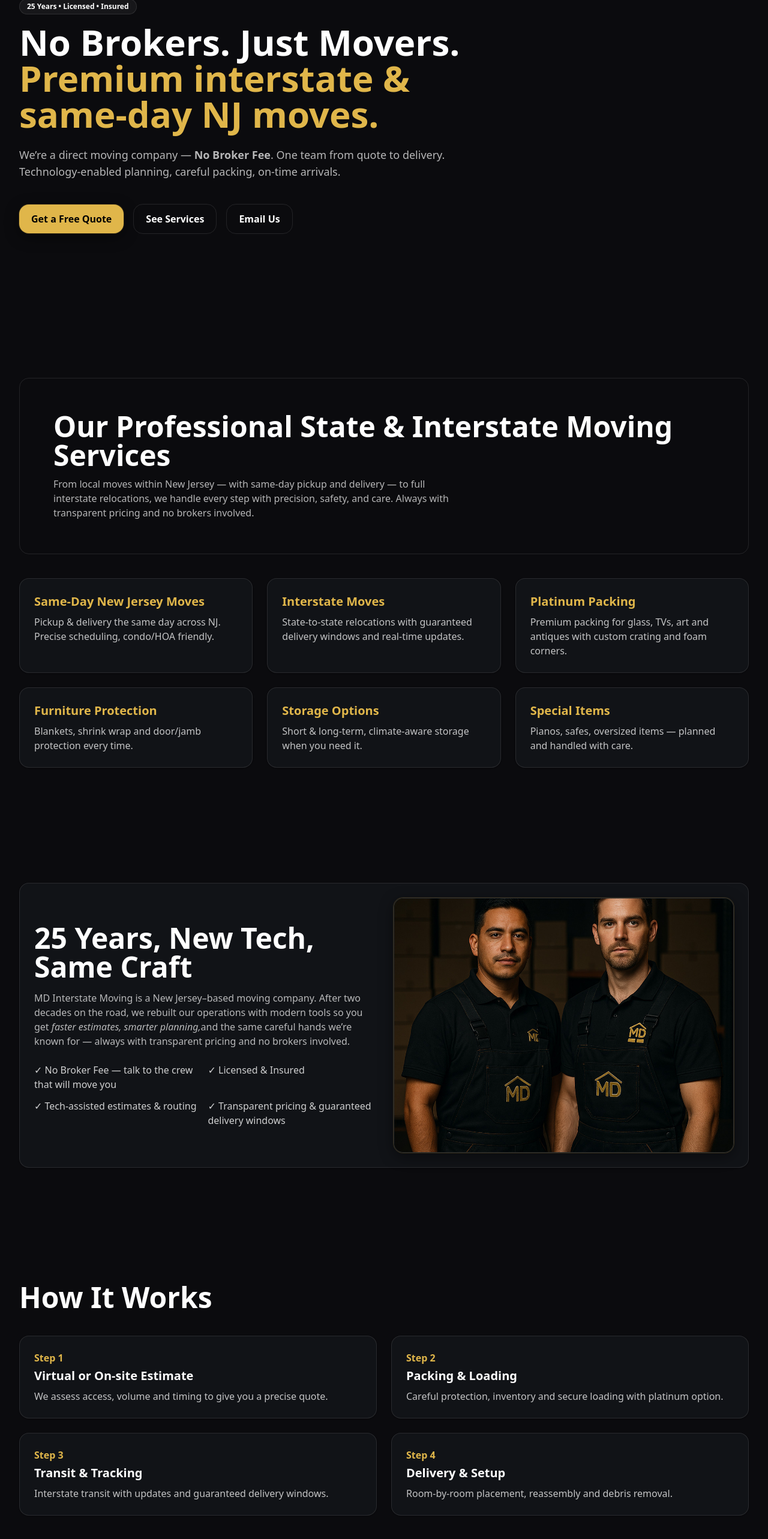
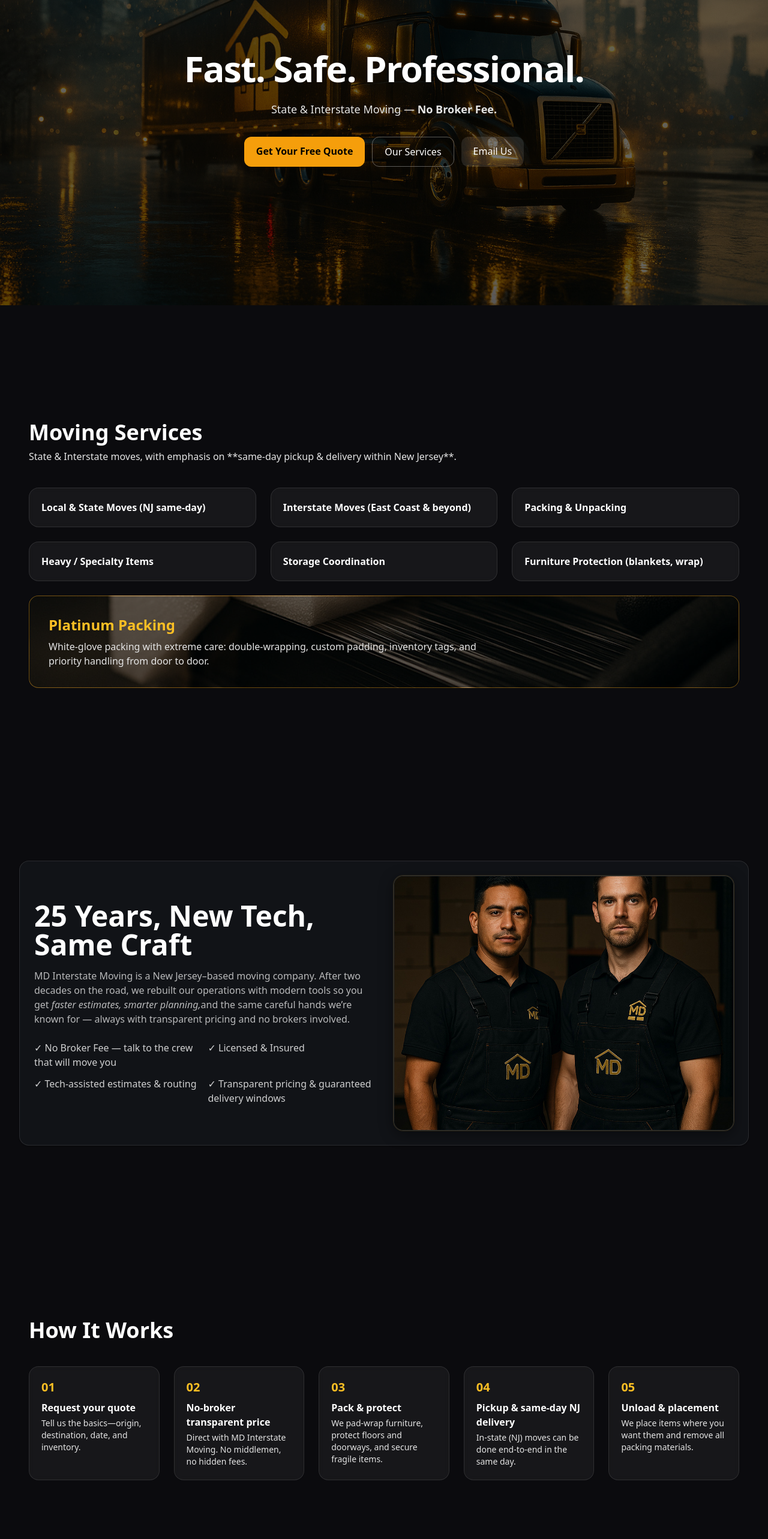
Before and after one commit to davimarti90/md-website, a Next.js app: page / in a window 1280 px wide. Shown: the part 212-2778 px from the top of the page at 60% size. Built offline with nearby package versions, Linux system fonts and the light colour scheme.

Commit message:
fix(images): use imported src for all backgrounds

```diff
--- a/components/Hero.tsx
+++ b/components/Hero.tsx
@@ -1,28 +1,38 @@
-import Image from 'next/image'
-import Link from 'next/link'
+// app/components/Hero.tsx
+"use client";
+
+import heroBg from "@/public/hero-bg.jpg";
 
 export default function Hero() {
   return (
-    <section className="relative overflow-hidden">
-      <Image src="/images/hero-bg.jpg" alt="" fill className="object-cover opacity-25 -z-10" priority />
-      <div className="container-md py-24 md:py-36">
-        <div className="max-w-3xl">
-          <div className="badge mb-4">25 Years • Licensed • Insured</div>
-          <h1 className="text-4xl md:text-6xl font-extrabold leading-tight">
-            No Brokers. Just Movers.<br/>
-            <span className="text-mdGold">Premium interstate & same-day NJ moves.</span>
-          </h1>
-          <p className="mt-6 text-lg lead">
-            We’re a direct moving company — <strong>No Broker Fee</strong>. One team from quote to delivery.
-            Technology-enabled planning, careful packing, on-time arrivals.
-          </p>
-          <div className="mt-10 flex items-center gap-4">
-            <Link href="/contact" className="btn-primary">Get a Free Quote</Link>
-            <a href="#services" className="btn-ghost">See Services</a>
-            <a href="mailto:admin@mdinterstatemoving.com" className="btn-ghost">Email Us</a>
-          </div>
+    <section
+      className="relative min-h-[70vh] md:min-h-[82vh] flex items-center justify-center text-center"
+      style={{
+        backgroundImage: `url(${heroBg.src})`,
+        backgroundSize: "cover",
+        backgroundPosition: "center",
+      }}
+    >
+      <div className="absolute inset-0 bg-black/60" />
+      <div className="relative z-10 container px-4">
+        <h1 className="text-4xl md:text-6xl font-extrabold tracking-tight text-white">
+          Fast. Safe. Professional.
+        </h1>
+        <p className="mt-4 md:mt-6 text-neutral-200 md:text-lg max-w-2xl mx-auto">
+          State & Interstate Moving — <b>No Broker Fee.</b>
+        </p>
+        <div className="mt-8 flex gap-3 justify-center">
+          <a href="#quote" className="px-5 py-3 rounded-xl bg-amber-500 hover:bg-amber-400 text-black font-semibold">
+            Get Your Free Quote
+          </a>
+          <a href="#services" className="px-5 py-3 rounded-xl border border-neutral-300/40 text-white hover:bg-white/10">
+            Our Services
+          </a>
+          <a href="mailto:support@mdinterstatemoving.com" className="px-5 py-3 rounded-xl bg-white/10 hover:bg-white/20 text-white">
+            Email Us
+          </a>
         </div>
       </div>
     </section>
-  )
+  );
 }
--- a/components/Process.tsx
+++ b/components/Process.tsx
@@ -1,22 +1,41 @@
+// app/components/Process.tsx
+"use client";
+
+import processBg from "@/public/process.jpg";
+
+const steps = [
+  { n: "01", t: "Request your quote", d: "Tell us the basics—origin, destination, date, and inventory." },
+  { n: "02", t: "No-broker transparent price", d: "Direct with MD Interstate Moving. No middlemen, no hidden fees." },
+  { n: "03", t: "Pack & protect", d: "We pad-wrap furniture, protect floors and doorways, and secure fragile items." },
+  { n: "04", t: "Pickup & same-day NJ delivery", d: "In-state (NJ) moves can be done end-to-end in the same day." },
+  { n: "05", t: "Unload & placement", d: "We place items where you want them and remove all packing materials." },
+];
+
 export default function Process() {
-  const steps = [
-    { n: 1, t: "Virtual or On-site Estimate", d: "We assess access, volume and timing to give you a precise quote." },
-    { n: 2, t: "Packing & Loading", d: "Careful protection, inventory and secure loading with platinum option." },
-    { n: 3, t: "Transit & Tracking", d: "Interstate transit with updates and guaranteed delivery windows." },
-    { n: 4, t: "Delivery & Setup", d: "Room-by-room placement, reassembly and debris removal." },
-  ]
   return (
-    <div>
-      <h2 className="text-3xl md:text-5xl font-bold mb-10">How It Works</h2>
-      <ol className="grid md:grid-cols-2 gap-6">
-        {steps.map((s) => (
-          <li key={s.n} className="card">
-            <div className="text-mdGold font-bold">Step {s.n}</div>
-            <div className="text-xl font-semibold mt-1">{s.t}</div>
-            <p className="text-white/75 mt-2">{s.d}</p>
-          </li>
-        ))}
-      </ol>
-    </div>
-  )
+    <section id="process" className="relative py-16 md:py-24">
+      <div
+        className="absolute inset-0 -z-10"
+        style={{
+          backgroundImage: `url(${processBg.src})`,
+          backgroundSize: "cover",
+          backgroundPosition: "center",
+        }}
+      />
+      <div className="absolute inset-0 -z-10 bg-black/70" />
+
+      <div className="container px-4 text-white">
+        <h2 className="text-3xl md:text-4xl font-bold">How It Works</h2>
+        <div className="mt-10 grid md:grid-cols-5 gap-6">
+          {steps.map((s) => (
+            <div key={s.n} className="rounded-2xl border border-white/10 bg-white/5 p-5 backdrop-blur-sm">
+              <div className="text-amber-400 font-extrabold text-xl">{s.n}</div>
+              <h3 className="mt-2 font-semibold">{s.t}</h3>
+              <p className="mt-1 text-neutral-200 text-sm">{s.d}</p>
+            </div>
+          ))}
+        </div>
+      </div>
+    </section>
+  );
 }
--- a/components/Services.tsx
+++ b/components/Services.tsx
@@ -1,35 +1,61 @@
-import Image from 'next/image'
+// app/components/Services.tsx
+"use client";
+
+import servicesHero from "@/public/services-hero.jpg";
+import platinumImg from "@/public/platinum-packing.jpg";
 
 export default function Services() {
-  const services = [
-    { title: "Same-Day New Jersey Moves", desc: "Pickup & delivery the same day across NJ. Precise scheduling, condo/HOA friendly." },
-    { title: "Interstate Moves", desc: "State-to-state relocations with guaranteed delivery windows and real-time updates." },
-    { title: "Platinum Packing", desc: "Premium packing for glass, TVs, art and antiques with custom crating and foam corners." },
-    { title: "Furniture Protection", desc: "Blankets, shrink wrap and door/jamb protection every time." },
-    { title: "Storage Options", desc: "Short & long-term, climate-aware storage when you need it." },
-    { title: "Special Items", desc: "Pianos, safes, oversized items — planned and handled with care." },
-  ]
   return (
-    <div>
-      <section className="relative overflow-hidden rounded-2xl mb-10 border border-white/10">
-        <Image src="/images/services-hero.jpg" alt="" fill className="object-cover opacity-30 -z-10" />
-        <div className="p-10 md:p-14">
-          <h2 className="text-3xl md:text-5xl font-bold">Our Professional State & Interstate Moving Services</h2>
-          <p className="lead mt-3 max-w-2xl">
-            From local moves within New Jersey — with same-day pickup and delivery — to full interstate relocations,
-            we handle every step with precision, safety, and care. Always with transparent pricing and no brokers involved.
-          </p>
+    <section id="services" className="relative py-16 md:py-24">
+      <div
+        className="absolute inset-0 -z-10"
+        style={{
+          backgroundImage: `url(${servicesHero.src})`,
+          backgroundSize: "cover",
+          backgroundPosition: "center",
+          filter: "grayscale(30%)",
+        }}
+      />
+      <div className="absolute inset-0 -z-10 bg-black/60" />
+
+      <div className="container px-4 text-white">
+        <h2 className="text-3xl md:text-4xl font-bold">Moving Services</h2>
+        <p className="mt-2 text-neutral-200 max-w-3xl">
+          State & Interstate moves, with emphasis on **same-day pickup & delivery within New Jersey**.
+        </p>
+
+        <div className="mt-10 grid md:grid-cols-3 gap-6">
+          {[
+            "Local & State Moves (NJ same-day)",
+            "Interstate Moves (East Coast & beyond)",
+            "Packing & Unpacking",
+            "Heavy / Specialty Items",
+            "Storage Coordination",
+            "Furniture Protection (blankets, wrap)",
+          ].map((t) => (
+            <div key={t} className="rounded-2xl border border-white/10 bg-white/5 p-5 backdrop-blur-sm">
+              <h3 className="font-semibold">{t}</h3>
+            </div>
+          ))}
+
+          {/* Platinum Packing (premium) */}
+          <div
+            className="md:col-span-3 rounded-2xl overflow-hidden border border-amber-500/40"
+            style={{
+              backgroundImage: `url(${platinumImg.src})`,
+              backgroundSize: "cover",
+              backgroundPosition: "center",
+            }}
+          >
+            <div className="bg-black/60 p-6 md:p-8">
+              <h3 className="text-2xl font-bold text-amber-400">Platinum Packing</h3>
+              <p className="mt-2 max-w-3xl text-neutral-200">
+                White-glove packing with extreme care: double-wrapping, custom padding, inventory tags, and priority handling from door to door.
+              </p>
+            </div>
+          </div>
         </div>
-      </section>
-
-      <div className="grid md:grid-cols-2 lg:grid-cols-3 gap-6">
-        {services.map((s) => (
-          <div key={s.title} className="card">
-            <h3 className="text-xl font-semibold mb-2 text-mdGold">{s.title}</h3>
-            <p className="text-white/75">{s.desc}</p>
-          </div>
-        ))}
       </div>
-    </div>
-  )
+    </section>
+  );
 }
```
Also changed, not shown: 2 other files (tests, documents, lock files or other folders).
